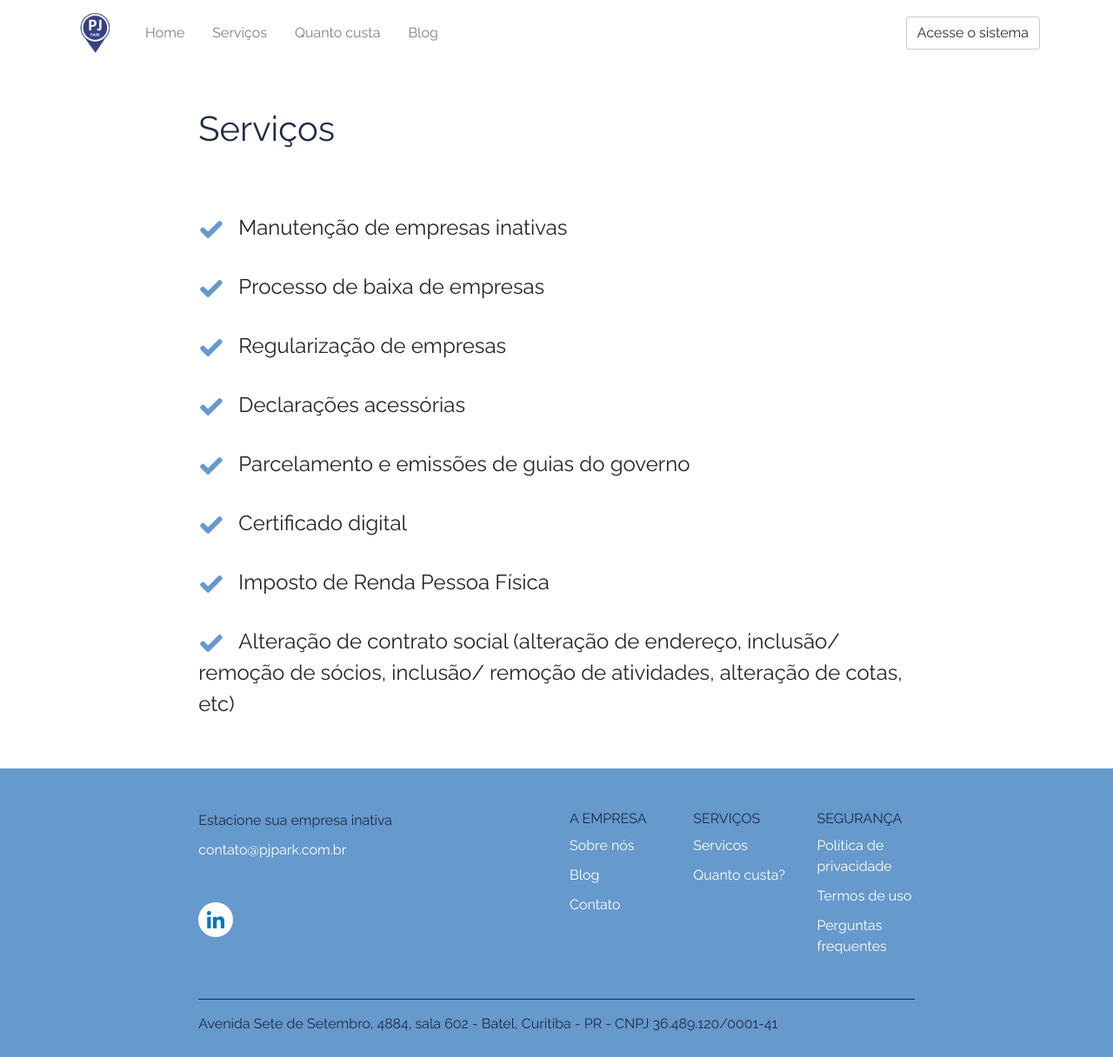
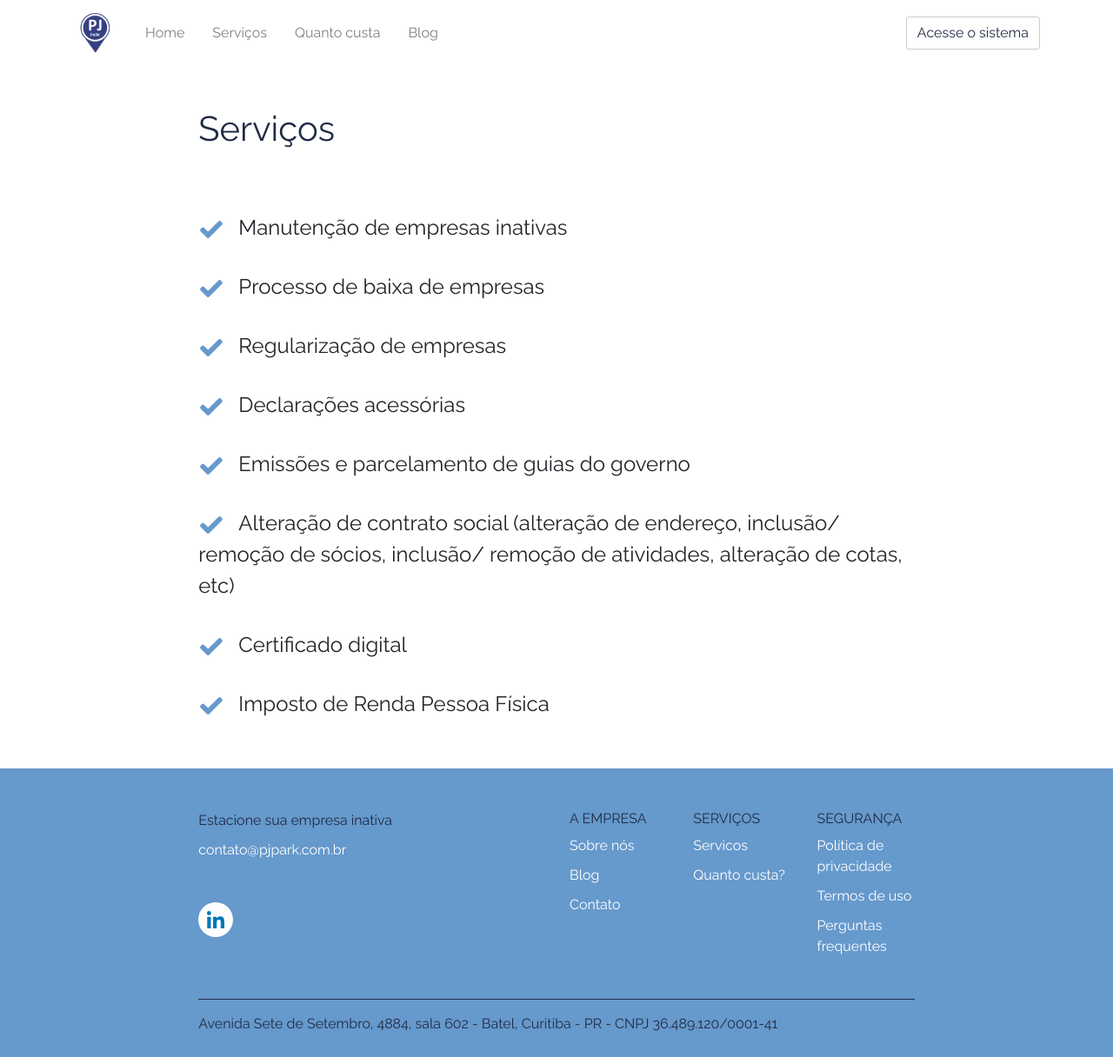
Before and after one commit to dakoctba/pjpark.github.io, a Jekyll site: the page built from servicos.html, in a window 1280 px wide. Shown: the whole page at 87% size. Built offline with Jekyll 4.4.1, drawn with Linux system fonts in a browser that asks for light colours.

Commit message:
style: servicos

```diff
--- a/servicos.html
+++ b/servicos.html
@@ -4,13 +4,11 @@ title: Serviços
 permalink: /servicos/
 ---
 
-<div class="index-page">
 <p><img src="/assets/images/svg/check.svg" class="icon icon-check">Manutenção de empresas inativas</p>
 <p><img src="/assets/images/svg/check.svg" class="icon icon-check">Processo de baixa de empresas</p>
 <p><img src="/assets/images/svg/check.svg" class="icon icon-check">Regularização de empresas</p>
 <p><img src="/assets/images/svg/check.svg" class="icon icon-check">Declarações acessórias</p>
-    <p><img src="/assets/images/svg/check.svg" class="icon icon-check">Parcelamento e emissões de guias do governo</p>
+<p><img src="/assets/images/svg/check.svg" class="icon icon-check">Emissões e parcelamento de guias do governo</p>
+<p><img src="/assets/images/svg/check.svg" class="icon icon-check">Alteração de contrato social (alteração de endereço, inclusão/ remoção de sócios, inclusão/ remoção de atividades, alteração de cotas, etc)</p>
 <p><img src="/assets/images/svg/check.svg" class="icon icon-check">Certificado digital</p>
 <p><img src="/assets/images/svg/check.svg" class="icon icon-check">Imposto de Renda Pessoa Física</p>
-    <p><img src="/assets/images/svg/check.svg" class="icon icon-check">Alteração de contrato social (alteração de endereço, inclusão/ remoção de sócios, inclusão/ remoção de atividades, alteração de cotas, etc)</p>
-</div>
```
Lines whose indentation alone changed are shown as unchanged.
